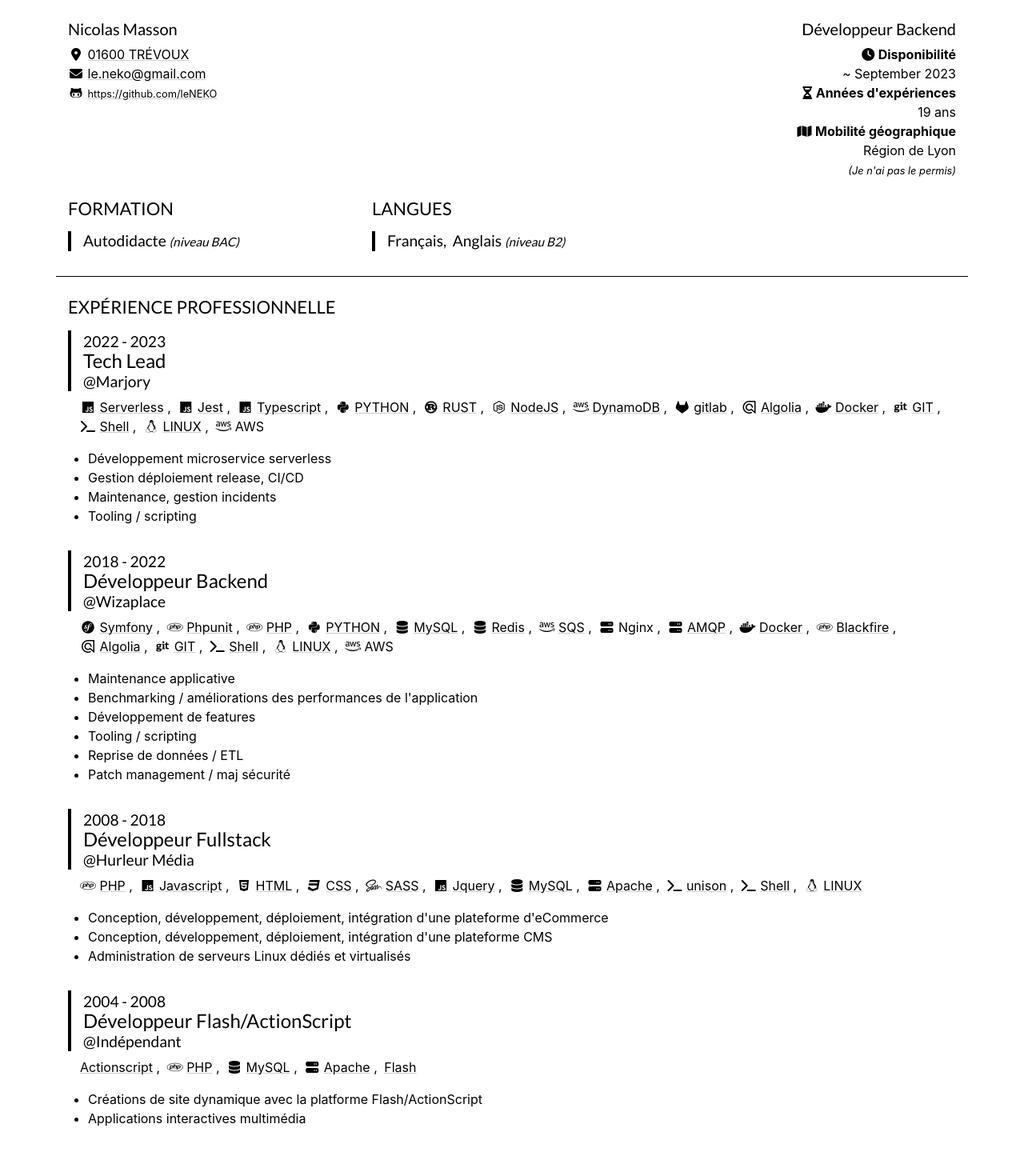
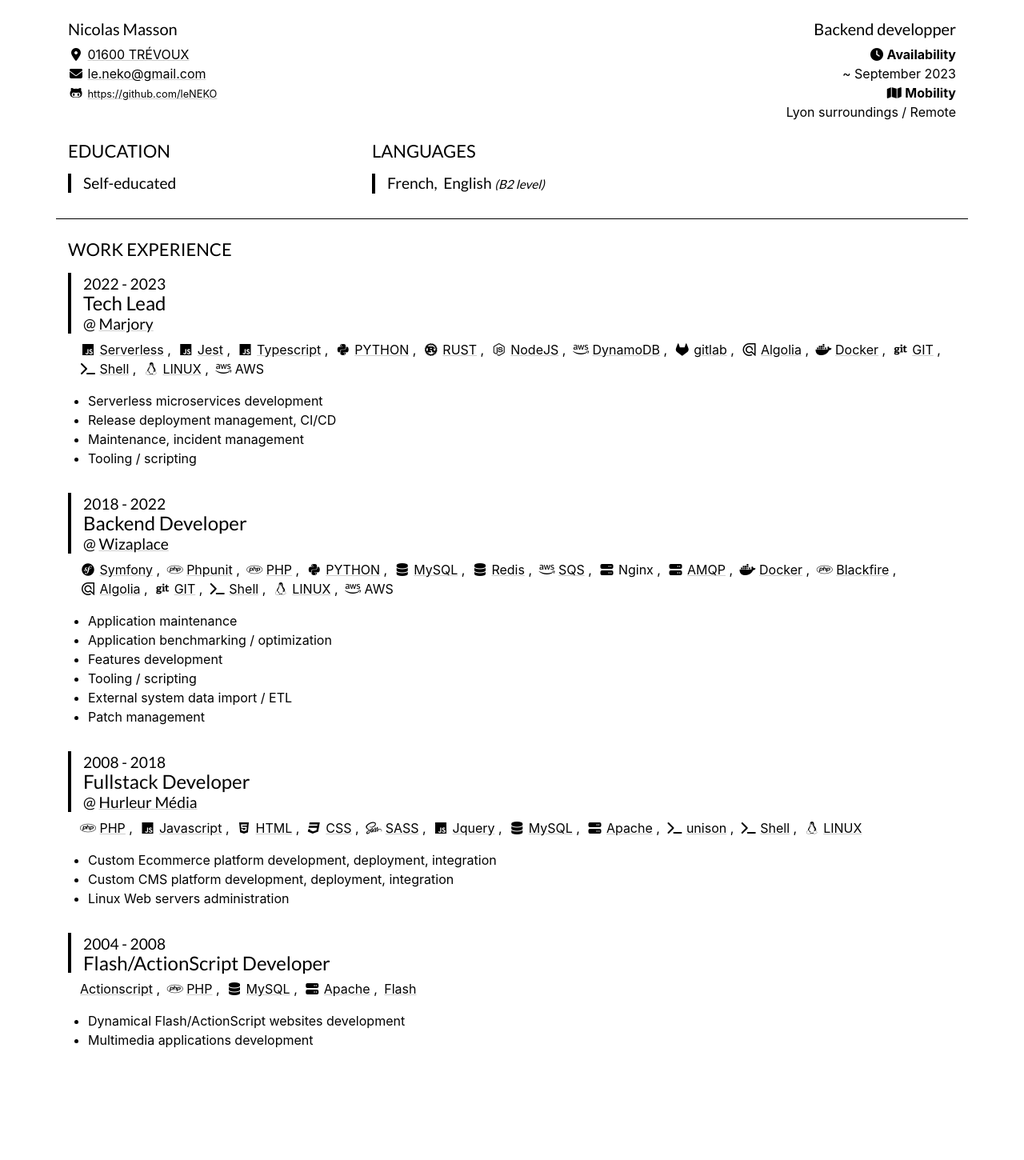
Before and after one commit to leNEKO/curriculum-vitae, a PHP site: page / in a window 1280 px wide. Shown: the whole page at 80% size. After the commit the page ends 1310 px from the top, so only its background shows below. Run offline with PHP 8.4, Linux system fonts and the light colour scheme; some libraries are stand-ins or nearby versions.

Commit message:
feat:  localization

```diff
--- a/Cargo.toml
+++ b/Cargo.toml
@@ -1,5 +1,5 @@
 [package]
-name = "cv"
+name = "curriculum-vitae"
 version = "1.0.0"
 edition = "2021"
 
--- a/Makefile.toml
+++ b/Makefile.toml
@@ -13,6 +13,6 @@ script = [
 
 [tasks.dev]
 script = [
-  'xdg-open cv.html',
+  'xdg-open index.html',
   'cargo watch -w src -w data -s "cargo make index"'
 ]
--- a/index.html
+++ b/index.html
@@ -1,5 +1,5 @@
 <!doctype html>
-<html lang="fr">
+<html>
   <title></title>
 
   <head>
@@ -32,36 +32,12 @@
     />
 
     <script
+      async
       defer
-      async
-      src="https://code.jquery.com/jquery-3.3.0.min.js"
-    ></script>
-
-    <script
-      defer
-      async
-      src="https://cdnjs.cloudflare.com/ajax/libs/popper.js/1.12.9/umd/popper.min.js"
-    ></script>
-
-    <script
-      defer
-      async
-      src="https://maxcdn.bootstrapcdn.com/bootstrap/4.0.0/js/bootstrap.min.js"
-    ></script>
-
-    <script
-      defer
-      async
-      src="https://cdnjs.cloudflare.com/ajax/libs/mustache.js/2.3.0/mustache.min.js"
-    ></script>
-
-    <script
-      defer
-      async
       src="https://kit.fontawesome.com/b7e6100e35.js"
     ></script>
     <style>
-      @import url("https://fonts.googleapis.com/css?family=Fira+Sans|Lato");
+      @import url("https://fonts.googleapis.com/css?family=Fira+Sans|Lato|Roboto");
       h1,
       h2,
       h3,
@@ -164,6 +140,32 @@
         font-size: 20px;
       }
     </style>
+    <script defer>
+      const LANGS = ["fr", "en"];
+      const FALLBACK_LANG = "en";
+
+      function getAvailableLang() {
+        for (const lang of LANGS) {
+          if (navigator.language.includes(lang)) {
+            return lang;
+          }
+        }
+
+        return FALLBACK_LANG;
+      }
+
+      function showTranslation() {
+        const availableLang = getAvailableLang();
+        const translatedElements = document.querySelectorAll("[lang]");
+        translatedElements.forEach((element) => {
+          if (element.getAttribute("lang") != availableLang) {
+            element.style.display = "none";
+          }
+        });
+      }
+
+      window.addEventListener("DOMContentLoaded", showTranslation);
+    </script>
   </head>
 
   <body>
@@ -214,51 +216,53 @@
           </div>
           <div class="col-xs-12 col-sm-6 d-xs-block d-sm-none">
             <br />
-            <h5>Développeur Backend</h5>
+            <h5 lang="fr">Développeur Backend</h5>
+            <h5 lang="en">Backend developper</h5>
 
             <div>
               <i class="fa fa-clock"></i>
-              <b>Disponibilité</b><br />
+              <b lang="fr">Disponibilité</b><b lang="en">Availability</b><br />
               ~ September 2023
             </div>
 
             <div>
-              <i class="fas fa-hourglass-half"></i>
-              <b>Années d'expériences</b><br />
-              19 ans
-            </div>
-
-            <div>
-              <i class="fa fa-map"></i>
-              <b>Mobilité géographique</b><br />
-              Région de Lyon<br />
-              <small>
-                <em>(Je n'ai pas le permis)</em>
-              </small>
+              <div lang="fr">
+                <i class="fa fa-map"></i>
+                <b>Mobilité géographique</b><br />
+                Région de Lyon / Télétravail<br /><small
+                  >(Je n'ai pas le permis)</small
+                >
+              </div>
+              <div lang="en">
+                <i class="fa fa-map"></i>
+                <b>Mobility</b><br />
+                Lyon surroundings / Remote
+              </div>
             </div>
           </div>
           <div class="col-sm-6 text-right d-none d-sm-block">
-            <h5>Développeur Backend</h5>
+            <h5 lang="fr">Développeur Backend</h5>
+            <h5 lang="en">Backend developper</h5>
 
             <div>
               <i class="fa fa-clock"></i>
-              <b>Disponibilité</b><br />
+              <b lang="fr">Disponibilité</b><b lang="en">Availability</b><br />
               ~ September 2023
             </div>
 
             <div>
-              <i class="fas fa-hourglass-half"></i>
-              <b>Années d'expériences</b><br />
-              19 ans
-            </div>
-
-            <div>
-              <i class="fa fa-map"></i>
-              <b>Mobilité géographique</b><br />
-              Région de Lyon<br />
-              <small>
-                <em>(Je n'ai pas le permis)</em>
-              </small>
+              <div lang="fr">
+                <i class="fa fa-map"></i>
+                <b>Mobilité géographique</b><br />
+                Région de Lyon / Télétravail<br /><small
+                  >(Je n'ai pas le permis)</small
+                >
+              </div>
+              <div lang="en">
+                <i class="fa fa-map"></i>
+                <b>Mobility</b><br />
+                Lyon surroundings / Remote
+              </div>
             </div>
           </div>
         </div>
@@ -267,20 +271,27 @@
 
       <div class="cv">
         <div class="row">
-          <div class="col-xs-6 col-sm-4">
+          <div class="col-xs-6 col-sm-4" lang="fr">
             <h3 class="text-uppercase">Formation</h3>
             <h4>
               <small>
                 <ul class="stack">
-                  <li>
-                    Autodidacte
-                    <small><em>(niveau BAC)</em></small>
-                  </li>
+                  <li>Autodidacte</li>
                 </ul>
               </small>
             </h4>
           </div>
-          <div class="col-xs-6 col-sm-8">
+          <div class="col-xs-6 col-sm-4" lang="en">
+            <h3 class="text-uppercase">Education</h3>
+            <h4>
+              <small>
+                <ul class="stack">
+                  <li>Self-educated</li>
+                </ul>
+              </small>
+            </h4>
+          </div>
+          <div class="col-xs-6 col-sm-8" lang="fr">
             <br class="d-sm-none" />
             <h3 class="text-uppercase">Langues</h3>
             <h4>
@@ -295,18 +306,39 @@
               </small>
             </h4>
           </div>
+          <div class="col-xs-6 col-sm-8" lang="en">
+            <br class="d-sm-none" />
+            <h3 class="text-uppercase">Languages</h3>
+            <h4>
+              <small>
+                <ul class="stack">
+                  <li>French</li>
+                  <li>
+                    English
+                    <small><em>(B2 level)</em></small>
+                  </li>
+                </ul>
+              </small>
+            </h4>
+          </div>
         </div>
 
         <hr />
-        <h3 class="text-uppercase">Expérience professionnelle</h3>
+        <h3 class="text-uppercase" lang="fr">Expérience professionnelle</h3>
+        <h3 class="text-uppercase" lang="en">Work experience</h3>
 
         <div class="section">
           <div class="row">
             <div class="col">
               <h4>
                 <small>2022 - 2023</small><br />
-                Tech Lead<br />
-                <small>@Marjory</small>
+
+                <span lang="fr">Tech Lead</span><span lang="en">Tech Lead</span>
+                <br />
+                <small>
+                  @
+                  <a href="https://marjory.io/" target="info">Marjory</a>
+                </small>
               </h4>
             </div>
           </div>
@@ -389,10 +421,22 @@
           </div>
           <div class="row">
             <ul>
-              <li>Développement microservice serverless</li>
-              <li>Gestion déploiement release, CI/CD</li>
-              <li>Maintenance, gestion incidents</li>
-              <li>Tooling / scripting</li>
+              <li>
+                <span lang="fr">Développement microservice serverless</span
+                ><span lang="en">Serverless microservices development</span>
+              </li>
+              <li>
+                <span lang="fr">Gestion déploiement release, CI/CD</span
+                ><span lang="en">Release deployment management, CI/CD</span>
+              </li>
+              <li>
+                <span lang="fr">Maintenance, gestion incidents</span
+                ><span lang="en">Maintenance, incident management</span>
+              </li>
+              <li>
+                <span lang="fr">Tooling / scripting</span
+                ><span lang="en">Tooling / scripting</span>
+              </li>
             </ul>
           </div>
         </div>
@@ -401,8 +445,16 @@
             <div class="col">
               <h4>
                 <small>2018 - 2022</small><br />
-                Développeur Backend<br />
-                <small>@Wizaplace</small>
+
+                <span lang="fr">Développeur Backend</span
+                ><span lang="en">Backend Developer</span>
+                <br />
+                <small>
+                  @
+                  <a href="https://www.wizaplace.com/" target="info"
+                    >Wizaplace</a
+                  >
+                </small>
               </h4>
             </div>
           </div>
@@ -498,15 +550,32 @@
           </div>
           <div class="row">
             <ul>
-              <li>Maintenance applicative</li>
               <li>
-                Benchmarking / améliorations des performances de
-                l&#39;application
+                <span lang="fr">Maintenance applicative</span
+                ><span lang="en">Application maintenance</span>
               </li>
-              <li>Développement de features</li>
-              <li>Tooling / scripting</li>
-              <li>Reprise de données / ETL</li>
-              <li>Patch management / maj sécurité</li>
+              <li>
+                <span lang="fr"
+                  >Benchmarking / améliorations des performances de
+                  l&#39;application</span
+                ><span lang="en">Application benchmarking / optimization</span>
+              </li>
+              <li>
+                <span lang="fr">Développement de features</span
+                ><span lang="en">Features development</span>
+              </li>
+              <li>
+                <span lang="fr">Tooling / scripting</span
+                ><span lang="en">Tooling / scripting</span>
+              </li>
+              <li>
+                <span lang="fr">Reprise de données / ETL</span
+                ><span lang="en">External system data import / ETL</span>
+              </li>
+              <li>
+                <span lang="fr">Patch management / maj sécurité</span
+                ><span lang="en">Patch management</span>
+              </li>
             </ul>
           </div>
         </div>
@@ -515,8 +584,18 @@
             <div class="col">
               <h4>
                 <small>2008 - 2018</small><br />
-                Développeur Fullstack<br />
-                <small>@Hurleur Média</small>
+
+                <span lang="fr">Développeur Fullstack</span
+                ><span lang="en">Fullstack Developer</span>
+                <br />
+                <small>
+                  @
+                  <a
+                    href="http://web.archive.org/web/20171029120124/http://www.hurleur.com/content.php?categorie_id=107&amp;tag=e-commerce"
+                    target="info"
+                    >Hurleur Média</a
+                  >
+                </small>
               </h4>
             </div>
           </div>
@@ -595,14 +674,28 @@
           <div class="row">
             <ul>
               <li>
-                Conception, développement, déploiement, intégration d&#39;une
-                plateforme d&#39;eCommerce
+                <span lang="fr"
+                  >Conception, développement, déploiement, intégration d&#39;une
+                  plateforme d&#39;eCommerce</span
+                ><span lang="en"
+                  >Custom Ecommerce platform development, deployment,
+                  integration</span
+                >
               </li>
               <li>
-                Conception, développement, déploiement, intégration d&#39;une
-                plateforme CMS
+                <span lang="fr"
+                  >Conception, développement, déploiement, intégration d&#39;une
+                  plateforme CMS</span
+                ><span lang="en"
+                  >Custom CMS platform development, deployment,
+                  integration</span
+                >
               </li>
-              <li>Administration de serveurs Linux dédiés et virtualisés</li>
+              <li>
+                <span lang="fr"
+                  >Administration de serveurs Linux dédiés et virtualisés</span
+                ><span lang="en">Linux Web servers administration</span>
+              </li>
             </ul>
           </div>
         </div>
@@ -611,8 +704,10 @@
             <div class="col">
               <h4>
                 <small>2004 - 2008</small><br />
-                Développeur Flash/ActionScript<br />
-                <small>@Indépendant</small>
+
+                <span lang="fr">Développeur Flash/ActionScript</span
+                ><span lang="en">Flash/ActionScript Developer</span>
+                <br />
               </h4>
             </div>
           </div>
@@ -655,9 +750,17 @@
           <div class="row">
             <ul>
               <li>
-                Créations de site dynamique avec la platforme Flash/ActionScript
+                <span lang="fr"
+                  >Créations de site dynamique avec la platforme
+                  Flash/ActionScript</span
+                ><span lang="en"
+                  >Dynamical Flash/ActionScript websites development</span
+                >
               </li>
-              <li>Applications interactives multimédia</li>
+              <li>
+                <span lang="fr">Applications interactives multimédia</span
+                ><span lang="en">Multimedia applications development</span>
+              </li>
             </ul>
           </div>
         </div>
@@ -668,7 +771,8 @@
 
     <div id="bonus" class="noscreen">
       <div>
-        J'<i class="fa-solid fa-heart"></i>
+        <span lang="fr">J'</span><span lang="en">I </span
+        ><i class="fa-solid fa-heart"></i>
         <i class="fa-brands fa-rust"></i>
         &amp;
         <i class="fa-brands fa-python"></i>
```
Also changed, not shown: data/assets.yml (+0 -15 lines), data/cv.schema.json (+52 -8 lines), data/cv.yml (+69 -29 lines), src/scss/main.scss (+4 -4 lines), 9 other files.
